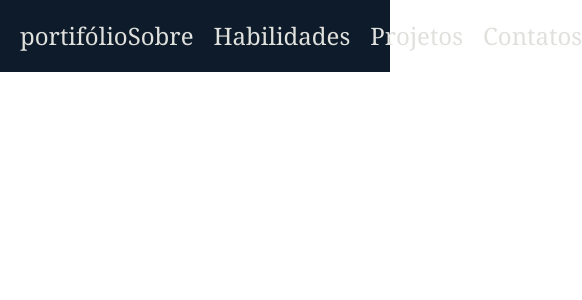
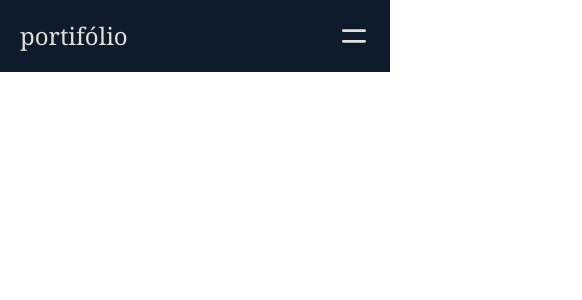
Before and after one commit to Apenas1Hugo/portifolio-Hugo, a React (Vite) app: page / in a window 390 px wide. Shown: the top 300 px of the page, 582 px wide, since content can reach past the window. Built offline with nearby package versions, Linux system fonts and the light colour scheme.

Commit message:
tornando a navbar responsiva
agora a navbar se ajusta para mobile

```diff
--- a/src/components/navBar.jsx
+++ b/src/components/navBar.jsx
@@ -1,37 +1,78 @@
-function NavBar() {
+import { useState } from 'react';
+
+export default function Navbar() {
+  const [isOpen, setIsOpen] = useState(false);  //use state para controlar o menu mobile
+  const links = ['Sobre', 'Habilidades', 'Projetos', 'Contatos']; //links do menu
+
   return (
-    <>
-      <nav
-        className="bg-[rgb(13,27,42)] text-[rgb(224,225,221)] p-5 text-2xl font-serif  flex
-      justify-between items-center"
-      >
-        <div>portifólio</div>
-        <div className="flex space-x-5">
-          {["Sobre", "Habilidades", "Projetos", "Contatos"].map((label) => (
+    <nav className="bg-[rgb(13,27,42)] text-[rgb(224,225,221)] p-5 font-serif">
+
+      <div className="flex justify-between items-center">
+        <div className="text-2xl">portifólio</div>
+
+
+        <button
+          onClick={() => setIsOpen(!isOpen)}
+          className="md:hidden focus:outline-none" //torna o botão invisivel na quebra
+          aria-label="menu"
+        >
+          <svg
+            className="w-8 h-8"
+            fill="none"
+            stroke="currentColor"
+            viewBox="0 0 24 24"
+          >
+            {isOpen ? (
+              <path
+                strokeLinecap="round"
+                strokeLinejoin="round"       //"imagens do menu aberto e fechado"
+                strokeWidth="2"
+                d="M6 18L18 6M6 6l12 12"
+              />
+            ) : (
+              <path
+                strokeLinecap="round"
+                strokeLinejoin="round"
+                strokeWidth="2"
+                d="M4 8h16M4 16h16"
+              />
+            )}
+          </svg>
+        </button>
+
+            {/*mapeamento dos links */}
+        <div className="hidden md:flex space-x-5 text-2xl transition duration-300">
+          {links.map(label => (
             <a
               key={label}
               href={`#${label.toLowerCase()}`}
-              className="
-        relative inline-block
-        text-2xl font-serif
-        text-[rgb(224,225,221)]
-        transition duration-300 transform
-        hover:scale-105 hover:text-[rgb(65,90,119)]
-
-        after:content-['']
-        after:absolute after:left-0 after:bottom-0
-        after:w-full after:h-[1px] after:bg-[rgb(65,90,119)]
-        after:origin-left after:scale-x-0
-        after:transition-transform after:duration-300
-        hover:after:scale-x-100
-      "
+              className="relative inline-block hover:scale-105 hover:text-[rgb(65,90,119)]
+                         after:content-[''] after:absolute after:left-0 after:bottom-0
+                         after:w-full after:h-[1px] after:bg-[rgb(65,90,119)]
+                         after:origin-left after:scale-x-0 after:transition-transform after:duration-300
+                         hover:after:scale-x-100"
             >
               {label}
             </a>
           ))}
         </div>
-      </nav>
-    </> //retorno da função
+      </div>
+
+
+      {isOpen && (
+        <div className="md:hidden flex flex-col space-y-4 mt-4 text-2xl"> {/*mapeamneot dos links mobile */}
+          {links.map(label => (
+            <a
+              key={label}
+              href={`#${label.toLowerCase()}`}
+              onClick={() => setIsOpen(false)}
+              className="block transition-colors hover:text-[rgb(65,90,119)]"
+            >
+              {label}
+            </a>
+          ))}
+        </div>
+      )}
+    </nav>
   );
 }
-export default NavBar; //exporta a função
```
